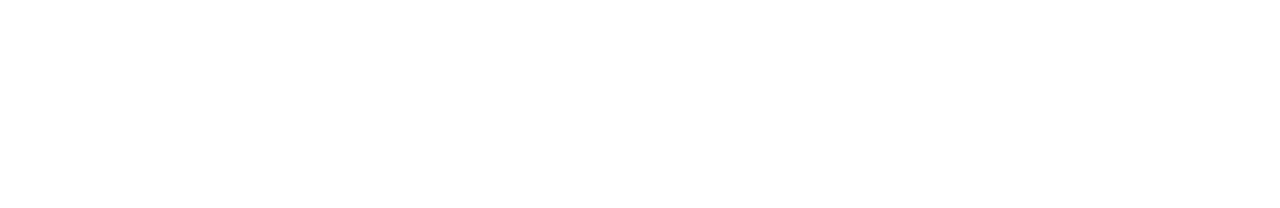
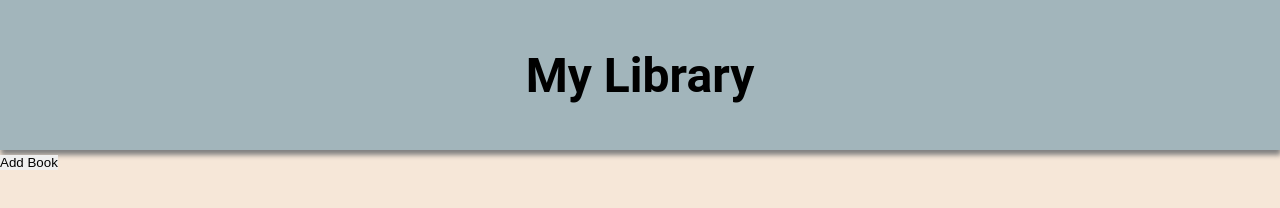
Before and after one commit to ArturoVa/Library, a plain HTML site: page index.html in a window 1280 px wide. Drawn offline with Linux system fonts and the light colour scheme.

Commit message:
Update index.html

```diff
--- a/index.html
+++ b/index.html
@@ -5,9 +5,16 @@
     <meta http-equiv="X-UA-Compatible" content="IE=edge">
     <meta name="viewport" content="width=device-width, initial-scale=1.0">
     <script src="./script.js" defer></script>
-    <title>Document</title>
+    <link rel="stylesheet" href="./style.css">
+    <title>Library</title>
  </head>
  <body>
+   <div id="header">
+      <div id="title">My Library</div>
+   </div>
+   <div id="body">
+      <div> <button id="add-book">Add Book</button> </div>
 
+   </div>
  </body>
  </html>
```
